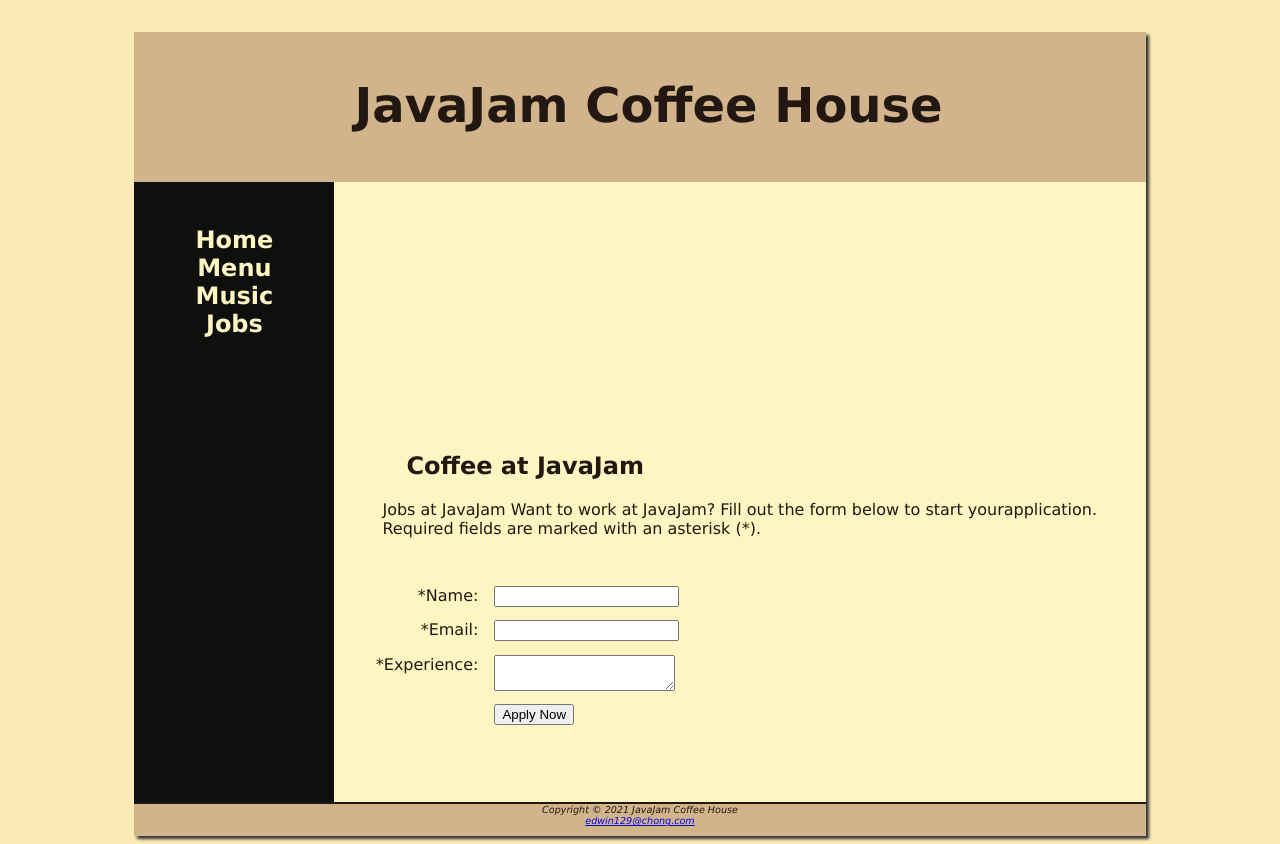
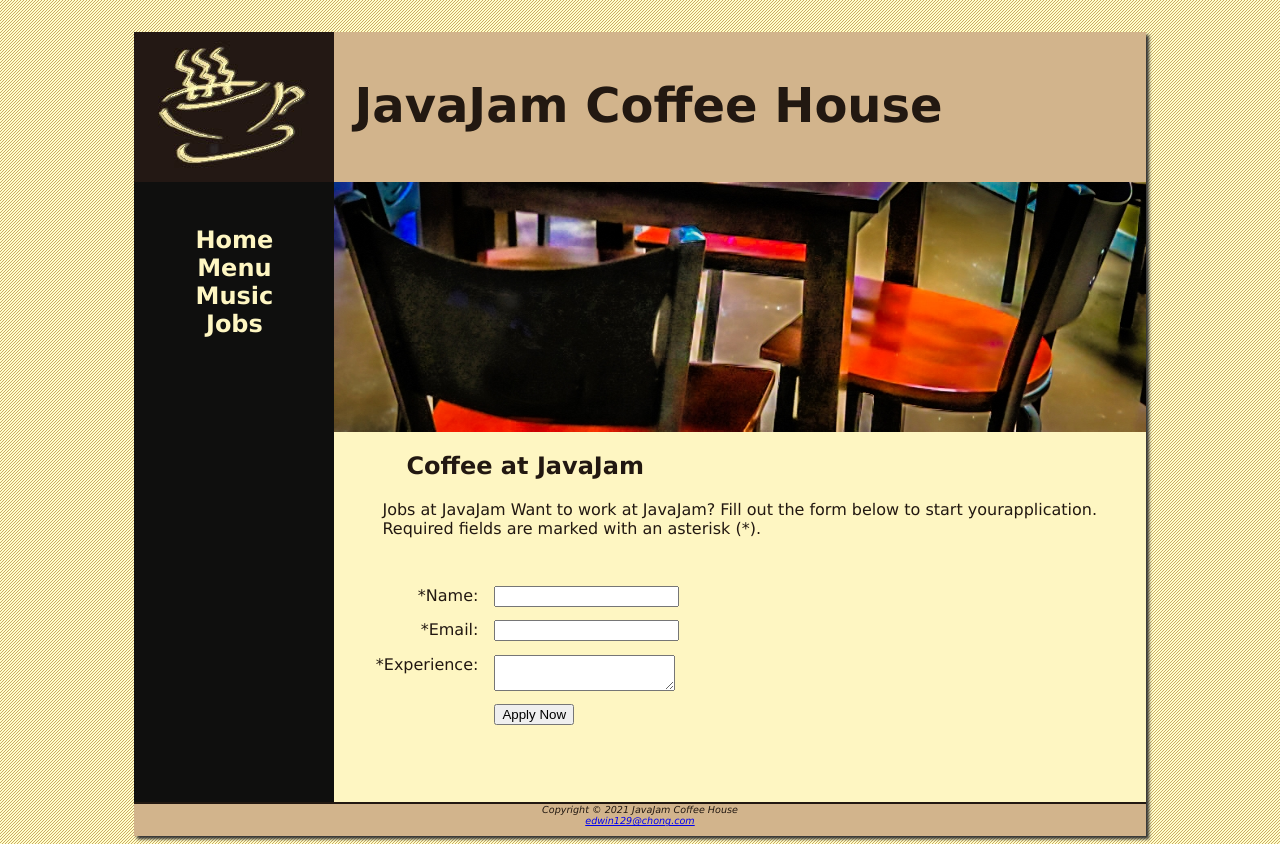
Before and after one commit to edwin129129/ECHY, a plain HTML site: page jobs.html in a window 1280 px wide. Drawn offline with Linux system fonts and the light colour scheme.

Commit message:
Update JavaJam.css

```diff
--- a/JavaJam.css
+++ b/JavaJam.css
@@ -14,13 +14,13 @@ header, nav, main,footer{
 }
 
 #heromugs{
-    background-image: url('Image/heromugs.jpg');
+    background-image: url('heromugs.jpg');
     background-size: 100% 100%;
     height: 250px;
 }
 
 #heroguitar{
-    background-image: url('Image/heroguitar.jpg');
+    background-image: url('heroguitar.jpg');
     background-size: 100% 100%;
     height: 250px;
 }
@@ -29,13 +29,13 @@ body{
     background-color: #FCEBB6;
     color:#221811;
     font-family: Verdana, Arial, sans-serif;
-    background-image: url('Image/background.gif');
+    background-image: url('background.gif');
 }
 
 header{
     background-color: #D2B48C;
     height: 150px;
-    background-image: url('Image/javajamlogo.jpg');
+    background-image: url('javajamlogo.jpg');
     background-repeat: no-repeat;
     /*text-align: center;*/
 }
@@ -178,6 +178,6 @@ input, textarea{
 }
 #herojobs{
     height: 250px;
-    background-image: url('Image/herojobs.jpg');
+    background-image: url('herojobs.jpg');
     background-size: 100% 100%;
 }
```
